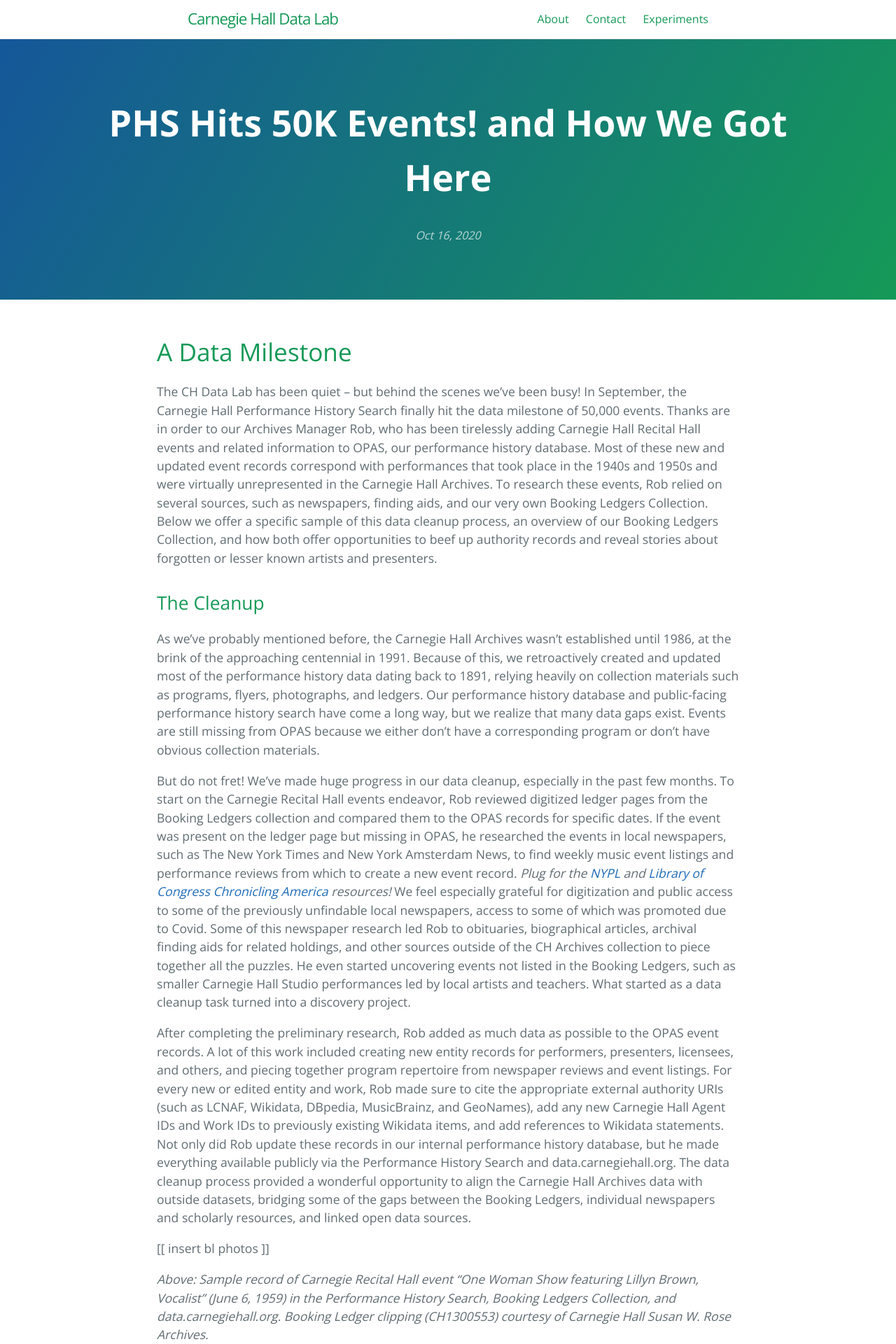
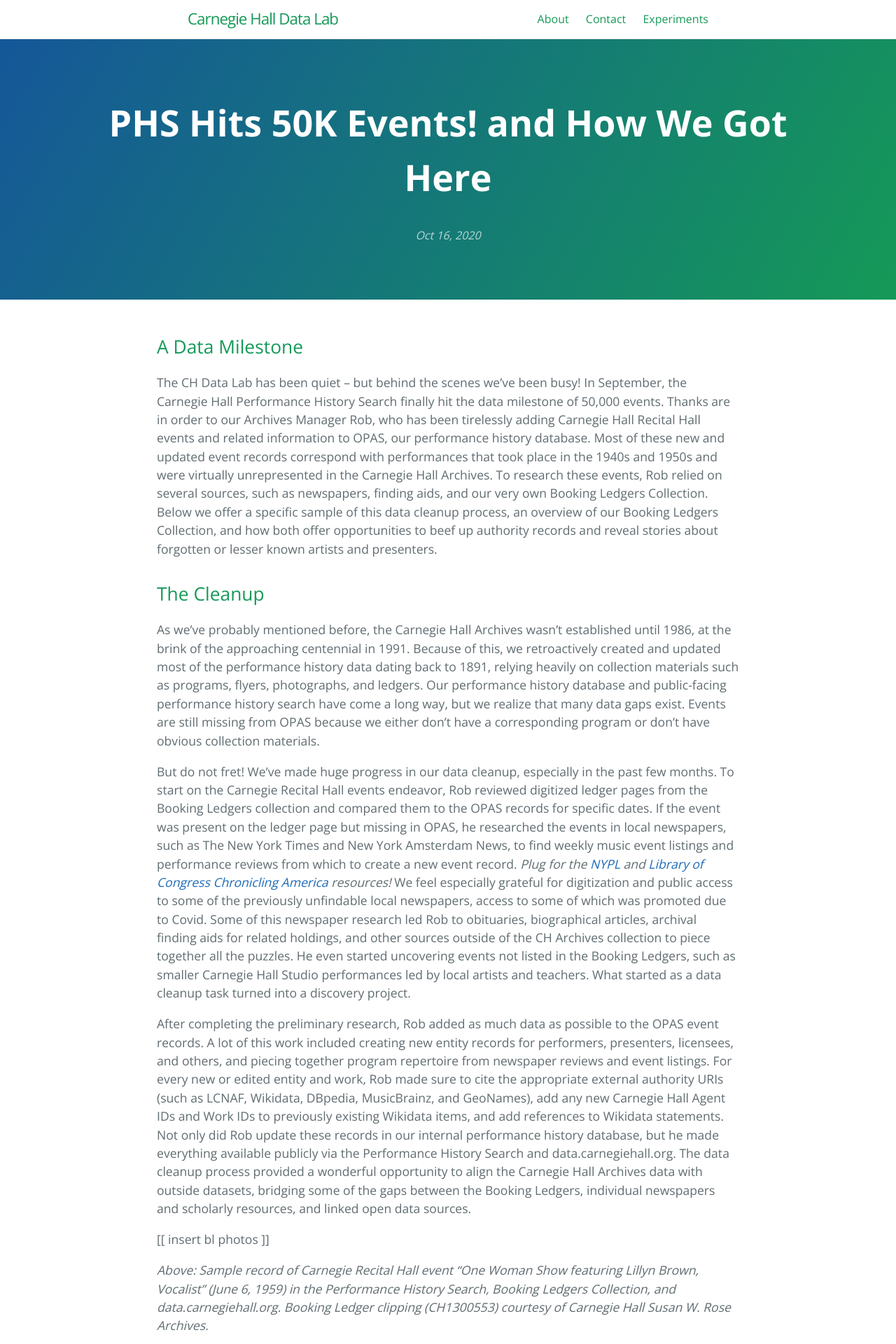
Before and after one commit to CarnegieHall/datalab, a Jekyll site: the page built from _posts/2020-10-16-phs50k.md, in a window 1280 px wide. Shown: the top 1920 px of the page at 70% size. Built offline with Jekyll 4.4.1, drawn with Linux system fonts in a browser that asks for light colours.

Commit message:
Update 2020-10-16-phs50k.md

```diff
--- a/_posts/2020-10-16-phs50k.md
+++ b/_posts/2020-10-16-phs50k.md
@@ -2,7 +2,7 @@
 layout: post
 title: "PHS Hits 50K Events! and How We Got Here"
 ---
-# A Data Milestone
+## A Data Milestone
 
 The CH Data Lab has been quiet – but behind the scenes we’ve been busy! In September, the Carnegie Hall Performance History Search finally hit the data milestone of 50,000 events. Thanks are in order to our Archives Manager Rob, who has been tirelessly adding Carnegie Hall Recital Hall events and related information to OPAS, our performance history database. Most of these new and updated event records correspond with performances that took place in the 1940s and 1950s and were virtually unrepresented in the Carnegie Hall Archives. To research these events, Rob relied on several sources, such as newspapers, finding aids, and our very own Booking Ledgers Collection. Below we offer a specific sample of this data cleanup process, an overview of our Booking Ledgers Collection, and how both offer opportunities to beef up authority records and reveal stories about forgotten or lesser known artists and presenters.
 
```
